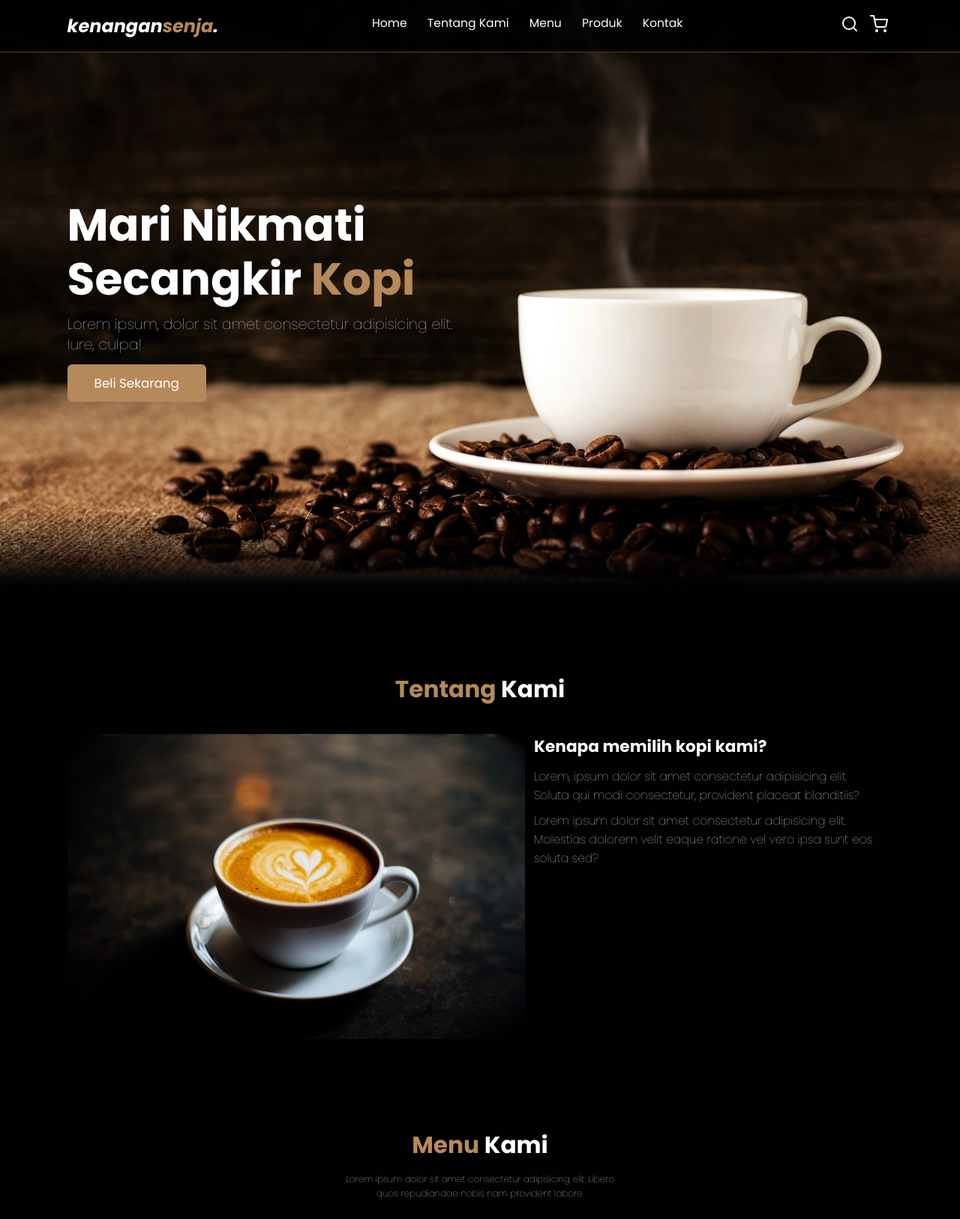
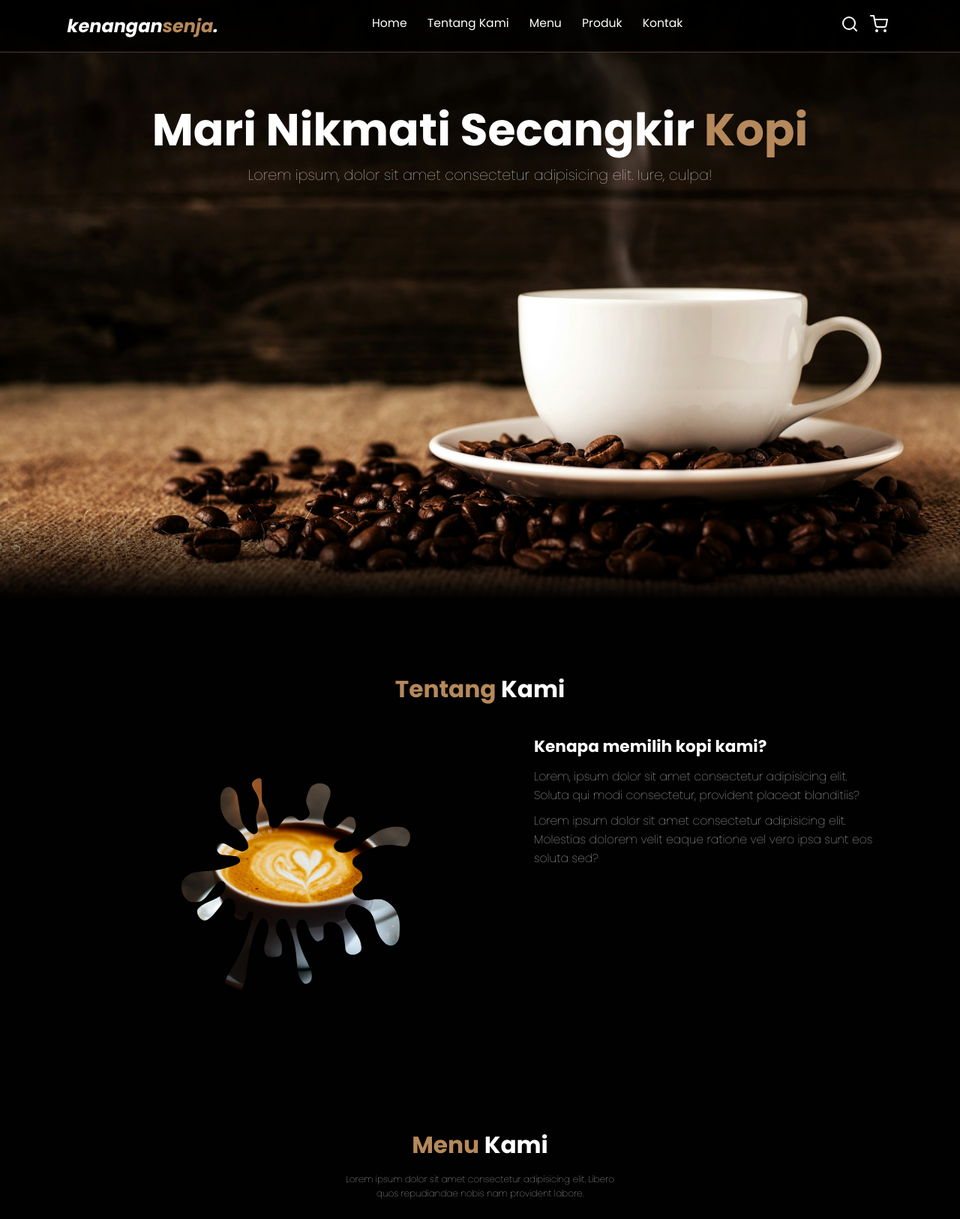
Before and after one commit to BryanBradley/wpu-kedai-kopi, a PHP site: page / in a window 1280 px wide. Shown: the top 1626 px of the page at 75% size. Run offline with PHP 8.4, Linux system fonts and the light colour scheme.

Commit message:
Menambahkan efek masking menggunakan css

```diff
--- a/css/style.css
+++ b/css/style.css
@@ -183,21 +183,25 @@ body {
   background-size: cover;
   background-position: center;
   position: relative;
+  mask-image: linear-gradient(rgba(0, 0, 0, 1) 85%, rgba(0, 0, 0, 0));
 }
 
-.hero::after {
-  content: '';
-  display: block;
+.hero .mask-container {
   position: absolute;
-  width: 100%;
-  height: 30%;
-  bottom: 0;
-  background: linear-gradient(0deg, rgba(1, 1, 3, 1) 8%, rgba(255, 255, 255, 0) 50%);
+  /* background: salmon; */
+  inset: 0;
+  mask-image: url(../img/header-bg.svg);
+  mask-repeat: no-repeat;
+  mask-size: cover;
+  mask-position: center;
 }
 
 .hero .content {
   padding: 1.4rem 7%;
-  max-width: 60rem;
+  width: 100%;
+  text-align: center;
+  position: fixed;
+  top: 120px;
 }
 
 .hero .content h1 {
@@ -266,6 +270,10 @@ body {
 
 .about .row .about-img img {
   width: 100%;
+  mask-image: url(../img/menu/splash.svg);
+  mask-size: 50%;
+  mask-repeat: no-repeat;
+  mask-position: center;
 }
 
 .about .row .content {
--- a/index.html
+++ b/index.html
@@ -79,11 +79,12 @@
 
     <!-- Hero Section Start -->
     <section class="hero" id="home">
-      <main class="content">
-        <h1>Mari Nikmati Secangkir <span>Kopi</span></h1>
-        <p>Lorem ipsum, dolor sit amet consectetur adipisicing elit. Iure, culpa!</p>
-        <a href="#" class="cta">Beli Sekarang</a>
-      </main>
+      <div class="mask-container">
+        <main class="content">
+          <h1>Mari Nikmati Secangkir <span>Kopi</span></h1>
+          <p>Lorem ipsum, dolor sit amet consectetur adipisicing elit. Iure, culpa!</p>
+        </main>
+      </div>
     </section>
     <!-- Hero Section End -->
 
```
Also changed, not shown: img/header-bg.svg (added), img/menu/coffe-beans.svg (added), img/menu/splash.svg (added).
